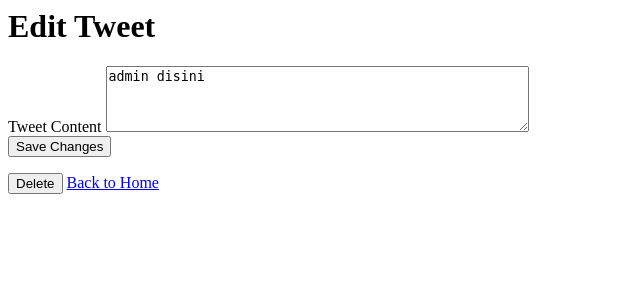
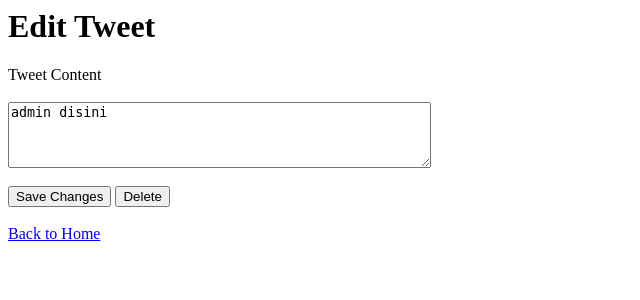
Before and after one commit to SBFpti3/twitter-clone, a Django app: page /crud2/3/ in a window 1280 px wide. Shown: the top 300 px of the page, without its empty margins (0-640 px from the left). Run offline with Django 5.2, Linux system fonts and the light colour scheme; a user stored in the database is signed in; data comes from the database, SQL or seed files in the repository; both versions use the stored data as it was after the commit.

Commit message:
edit 'edit.html' file

```diff
--- a/twtcloneapp/templates/twtcloneapp/edit.html
+++ b/twtcloneapp/templates/twtcloneapp/edit.html
@@ -4,14 +4,15 @@
 <!-- i hate myself -->
 <!-- https://stackoverflow.com/questions/20640937/why-html5-forms-support-only-get-and-post-methods -->
 
-<form method="POST" action="{% url 'crud2' item.id %}">
+<form method="POST" action="{% url 'crud2' item.id %}" style="display: inline;">
     {% csrf_token %}
     <input type="hidden" name="method" value="PUT">
     <div class="form-group">
         <label for="content">Tweet Content</label>
+        <br><br>
         <textarea id="content" name="content" rows="4" cols="50">{{ item.content }}</textarea>
     </div>
-
+    <br>
     <button type="submit" class="tweet-btn">Save Changes</button>
 </form>
 
@@ -20,6 +21,6 @@
     <input type="hidden" name="method" value="DELETE">
     <button type="submit" class="tweet-red-btn">Delete</button>
 </form>
-
+<br><br>
 <a href="{% url 'homepage' %}" class="btn">Back to Home</a>
 {% endblock %}
```
Also changed, not shown: db.sqlite3.
